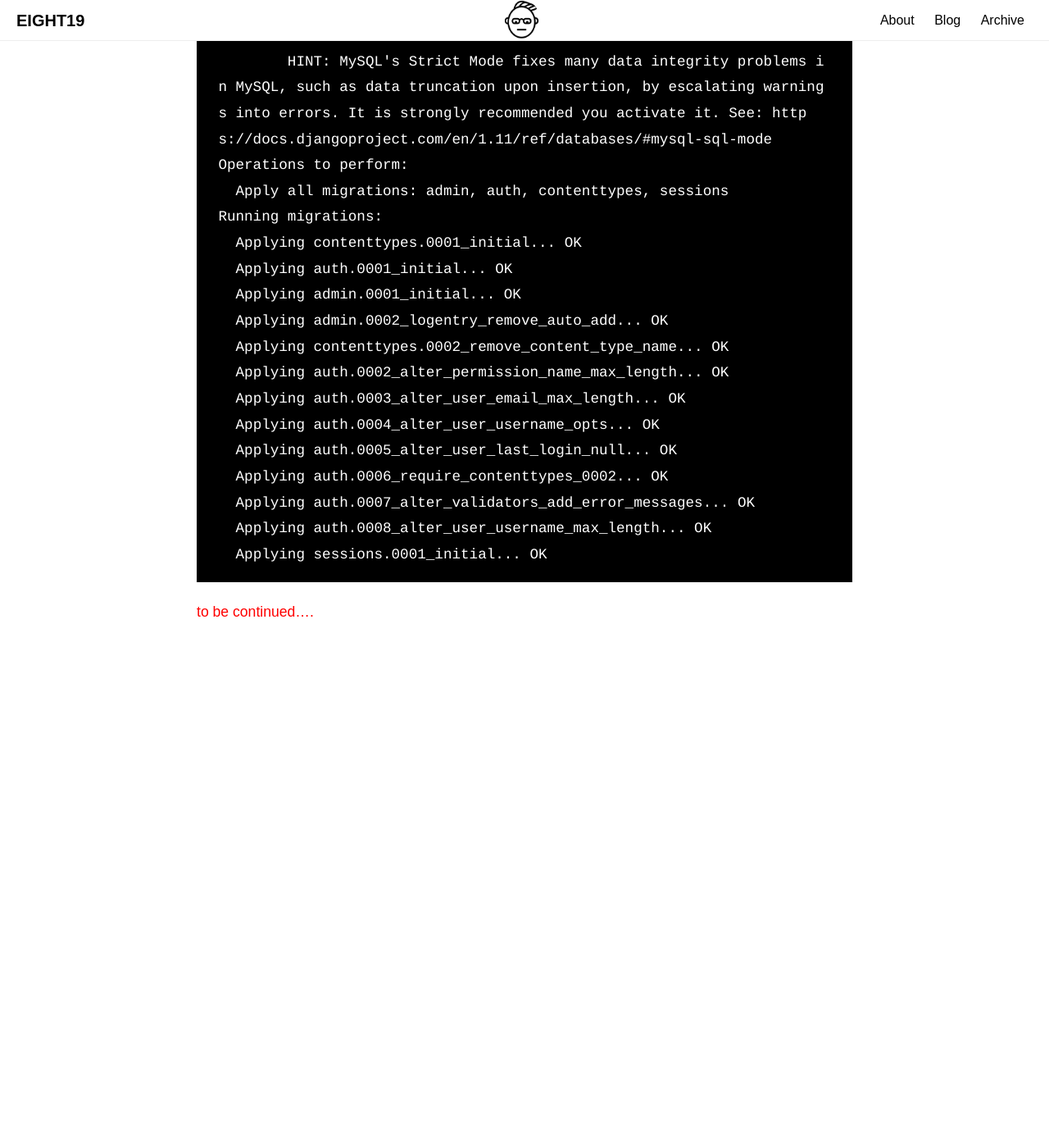
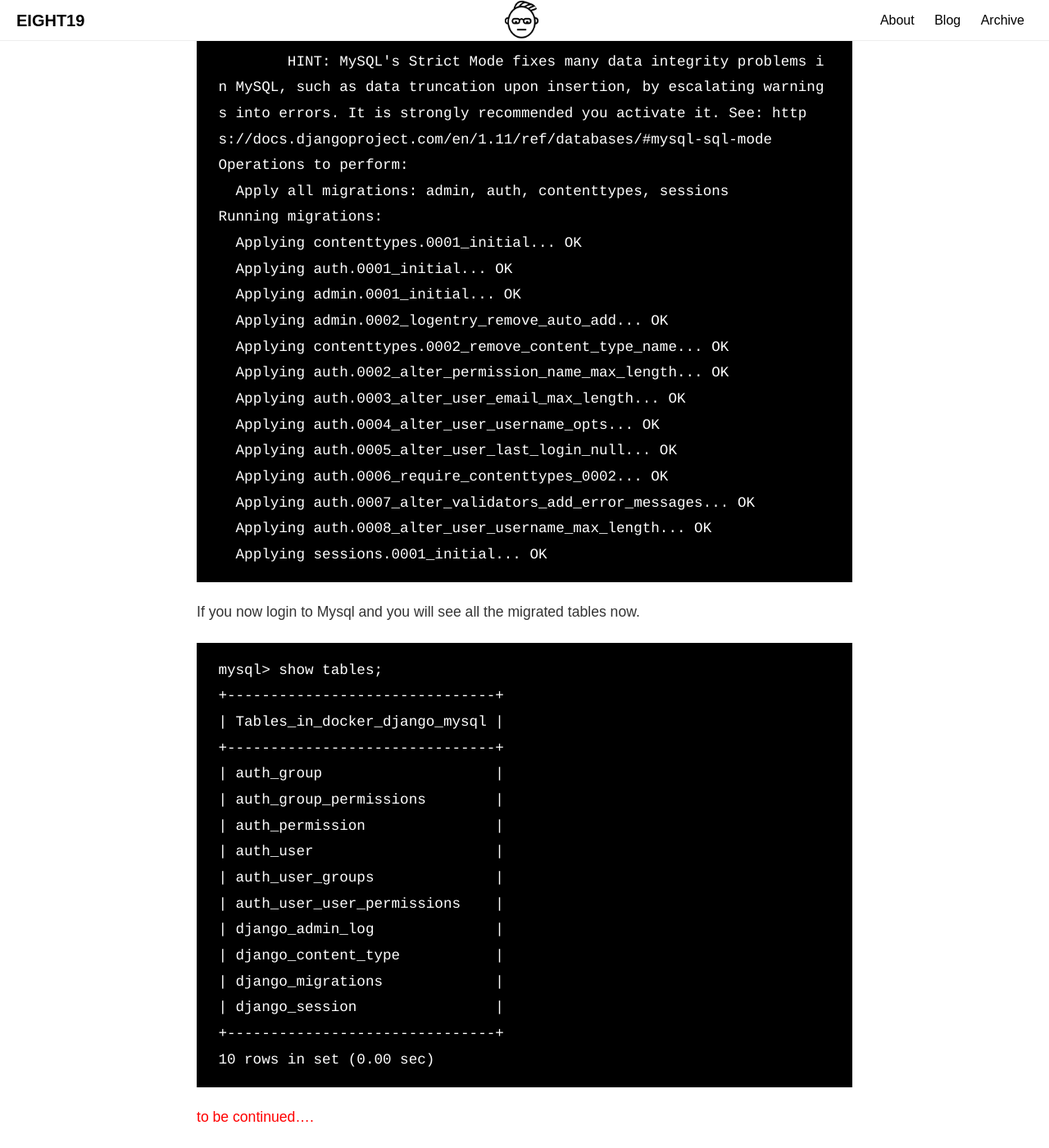
Before and after one commit to kartolab/karthikm19.github.io, a Jekyll site: the page built from _posts/2018-08-30-creating-django-mysql-using-docker.md, in a window 1280 px wide and 1400 px high, scrolled down 11550 px. Shown: the whole window at 82% size. Built offline with Jekyll 4.4.1, drawn with Linux system fonts in a browser that asks for light colours; comment, search, counter and statistics services are not loaded; before the commit the page ends 12334 px from its top, so only the background shows below that.

Commit message:
Update 2018-08-30-creating-django-mysql-using-docker.md

```diff
--- a/_posts/2018-08-30-creating-django-mysql-using-docker.md
+++ b/_posts/2018-08-30-creating-django-mysql-using-docker.md
@@ -384,4 +384,25 @@ Running migrations:
   Applying sessions.0001_initial... OK
 </pre>
 
+If you now login to Mysql and you will see all the migrated tables now.
+
+<pre style="background-color: black; color: white;">
+mysql> show tables;
++-------------------------------+
+| Tables_in_docker_django_mysql |
++-------------------------------+
+| auth_group                    |
+| auth_group_permissions        |
+| auth_permission               |
+| auth_user                     |
+| auth_user_groups              |
+| auth_user_user_permissions    |
+| django_admin_log              |
+| django_content_type           |
+| django_migrations             |
+| django_session                |
++-------------------------------+
+10 rows in set (0.00 sec)
+</pre>
+
 <span style="color:red;">to be continued....</span>
```
